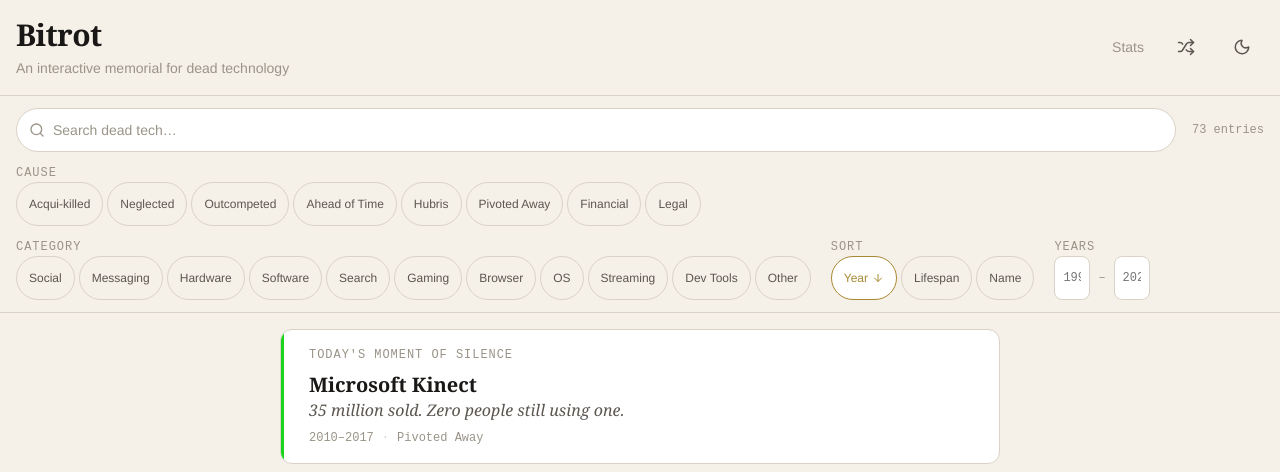
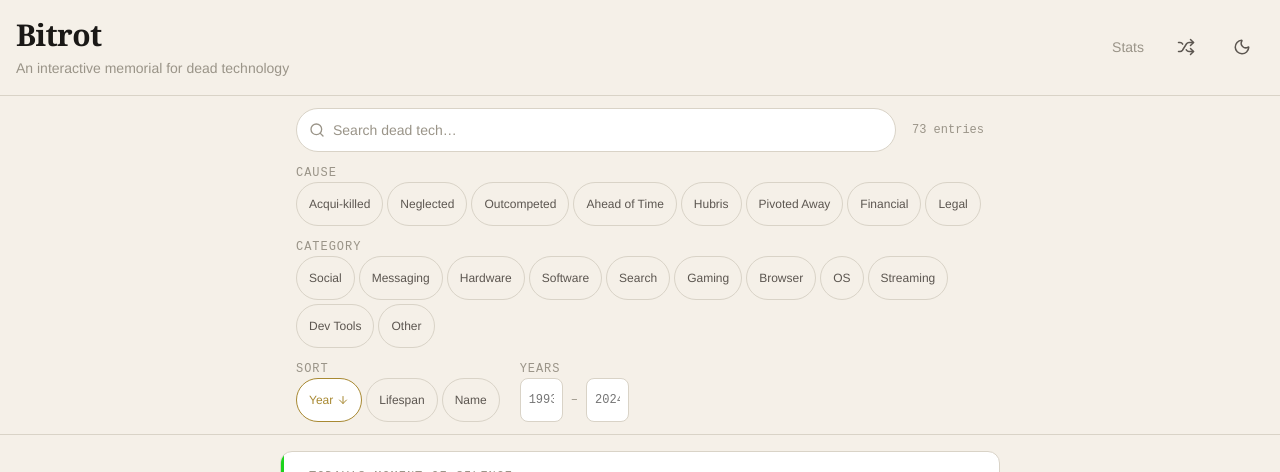
Before and after one commit to mooship/bitrot, a React (Vite) app: page / in a window 1280 px wide. Shown: the top 472 px of the page. Built offline with nearby package versions, Linux system fonts and the light colour scheme; no server answers.

Commit message:
feat: narrow filter bar spine to 720px, widen year input to 6ch

```diff
--- a/src/components/FilterBar/FilterBar.module.css
+++ b/src/components/FilterBar/FilterBar.module.css
@@ -6,7 +6,7 @@
 }
 
 .inner {
-  max-width: var(--max-width);
+  max-width: var(--timeline-width);
   margin-inline: auto;
   padding-inline: var(--space-4);
   display: flex;
@@ -181,7 +181,7 @@
 }
 
 .yearInput {
-  inline-size: 5ch;
+  inline-size: 6ch;
   min-height: var(--touch-target);
   padding: var(--space-1) var(--space-2);
   border: 1px solid var(--border);
```
